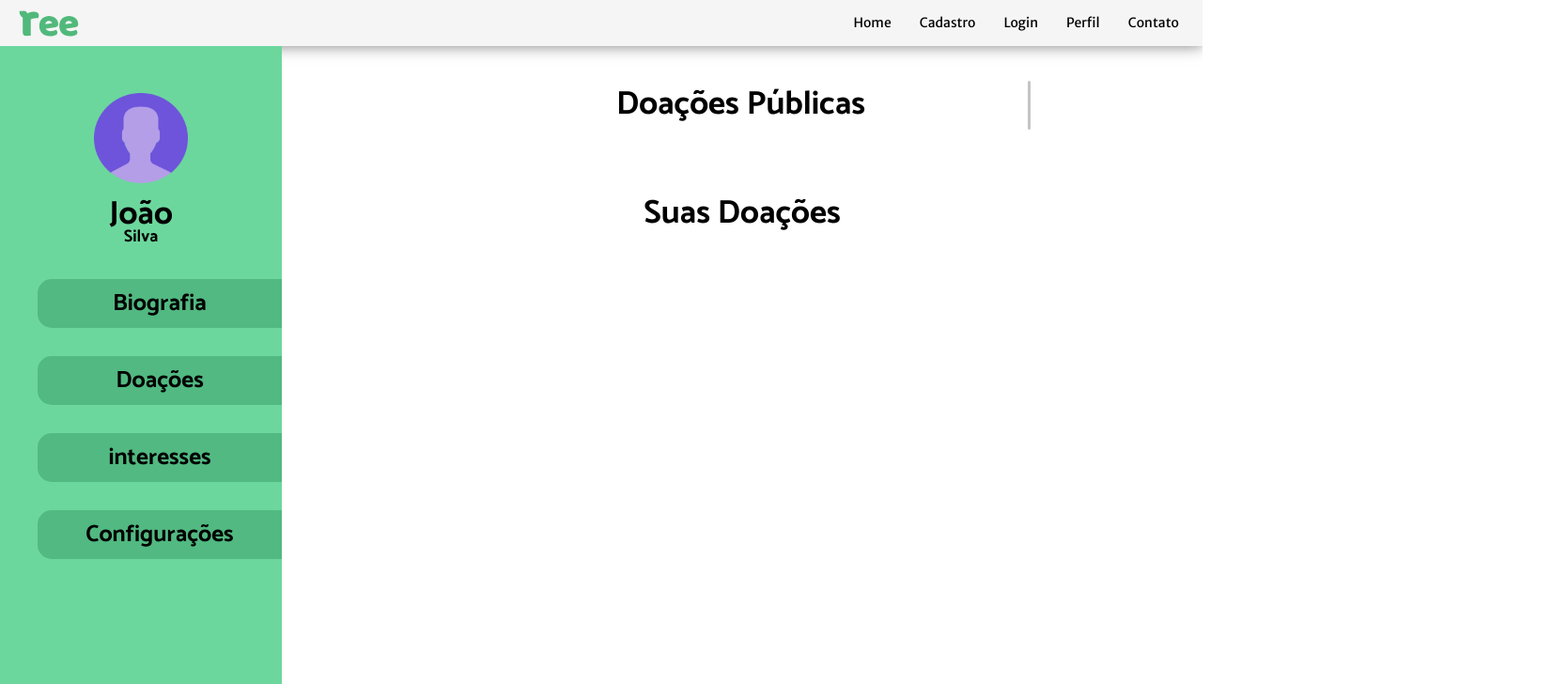
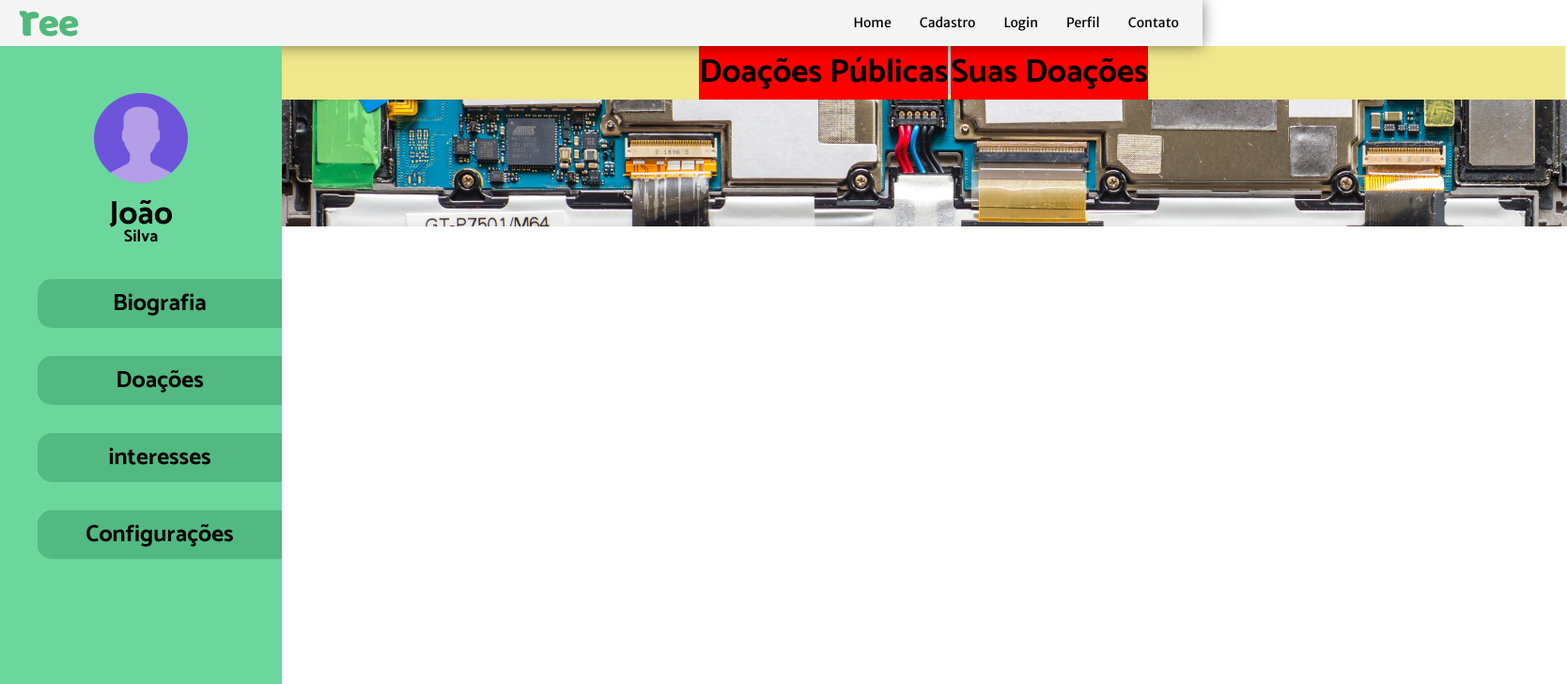
Before and after one commit to italoitalo/ree, a React (Create React App) app: page /perfil/doacoes in a window 1280 px wide. Shown: the top 728 px of the page at 94% size, 1668 px wide, since content can reach past the window. Built offline with nearby package versions, Linux system fonts and the light colour scheme.

Commit message:
construindo aba de produtos quando logado
tentando tornar fex os itens da barra de menu

```diff
--- a/src/components/TelaUserLogado/AbasNavegacão.js
+++ b/src/components/TelaUserLogado/AbasNavegacão.js
@@ -5,6 +5,7 @@ import styled from 'styled-components';
 export default function AbasNavegacao() {
   return (
     <>
+      <ContainerBG>
           <Container>
             <DivDoacoes>
               <H1>Doações Públicas</H1>
@@ -14,27 +15,29 @@ export default function AbasNavegacao() {
               <H1>Suas Doações</H1>
             </DivDoacoes>
           </Container>
+      </ContainerBG>
     </>
   );
 }
 
+const ContainerBG=styled.div`
+   display:flex;
+width:1366px;
+   justify-content:center;
+
+`;
 const Container=styled.div`
    display:flex;
-    flex-wrap:wrap;
+   width:100%;
    justify-content:center;
-    align-items:center;
-    width:100%;
-    margin-top:0.3125rem;
+   background:khaki;
 
 `;
 const DivDoacoes=styled.div`
     display:flex;
+    align-items:center;
     justify-content:center;
-    align-items:center;
-    padding: 1.8281rem 10.7813rem;
-
-
-
+    background:red;
 `;
 const Traco=styled.div`
     display:flex;
--- a/src/components/TelaUserLogado/FeedProdutos.js
+++ b/src/components/TelaUserLogado/FeedProdutos.js
@@ -2,7 +2,7 @@
 
 
 import React from 'react';
-
+import Publicidade from './Publicidade';
 import AbasNav from './AbasNavegacão';
 
 
@@ -10,6 +10,7 @@ export default function FeedProdutos() {
     return (
       <>
         <AbasNav />
+        <Publicidade />
       </>
     );
 }
--- /dev/null
+++ b/src/components/TelaUserLogado/Publicidade.js
@@ -0,0 +1,25 @@
+import React from 'react';
+import ImgPubli from '../../img/PaginaDoacoes/bannerPropaganda.png';
+import styled from 'styled-components';
+
+export default function Publicidade() {
+    return (
+        <>
+        <Div>
+        <Propaganda src={ImgPubli} alt="Publicidade" />
+        </Div>
+
+        </>
+    )
+}
+
+
+const Div=styled.div`
+    display:flex;
+    justify-content:center;
+    width:100%;
+`;
+
+const Propaganda=styled.img`
+
+`;
```
Also changed, not shown: src/img/PaginaDoacoes/bannerPropaganda.png (added). Lines whose indentation alone changed are shown as unchanged.
